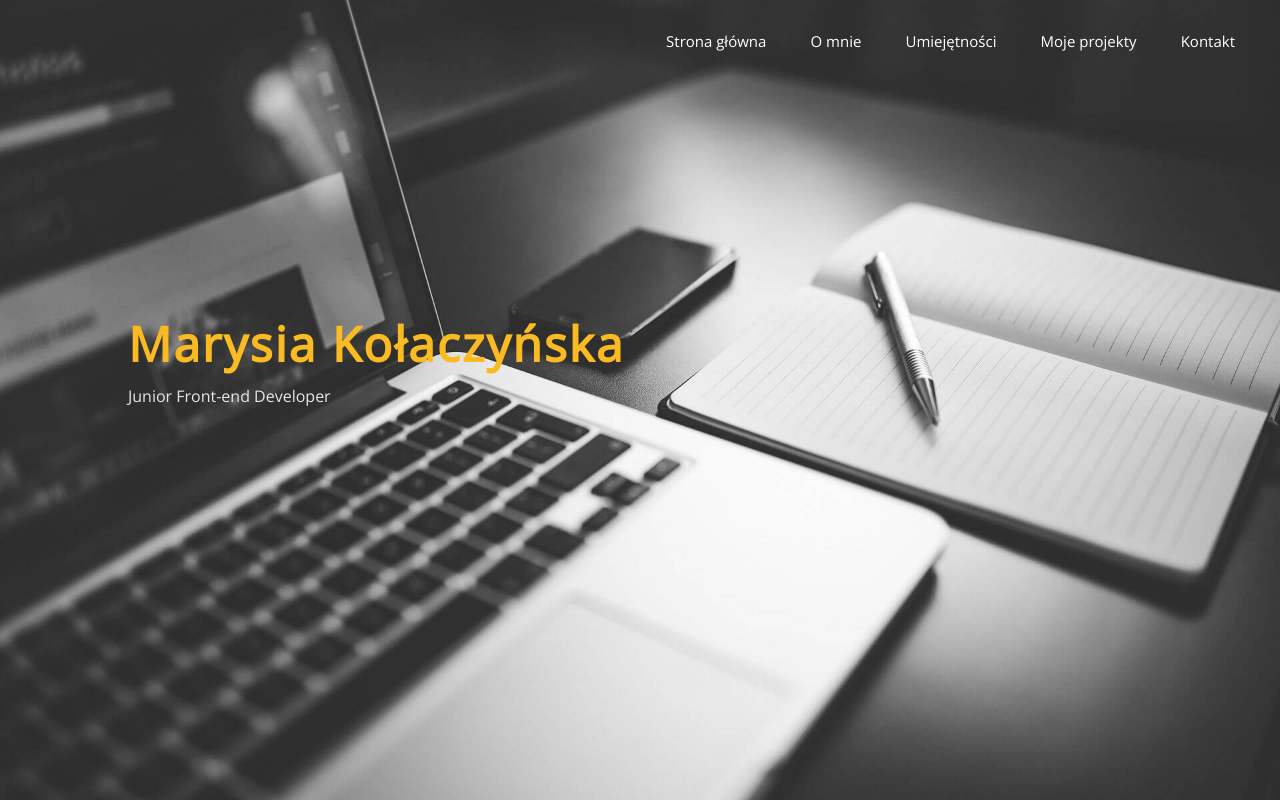
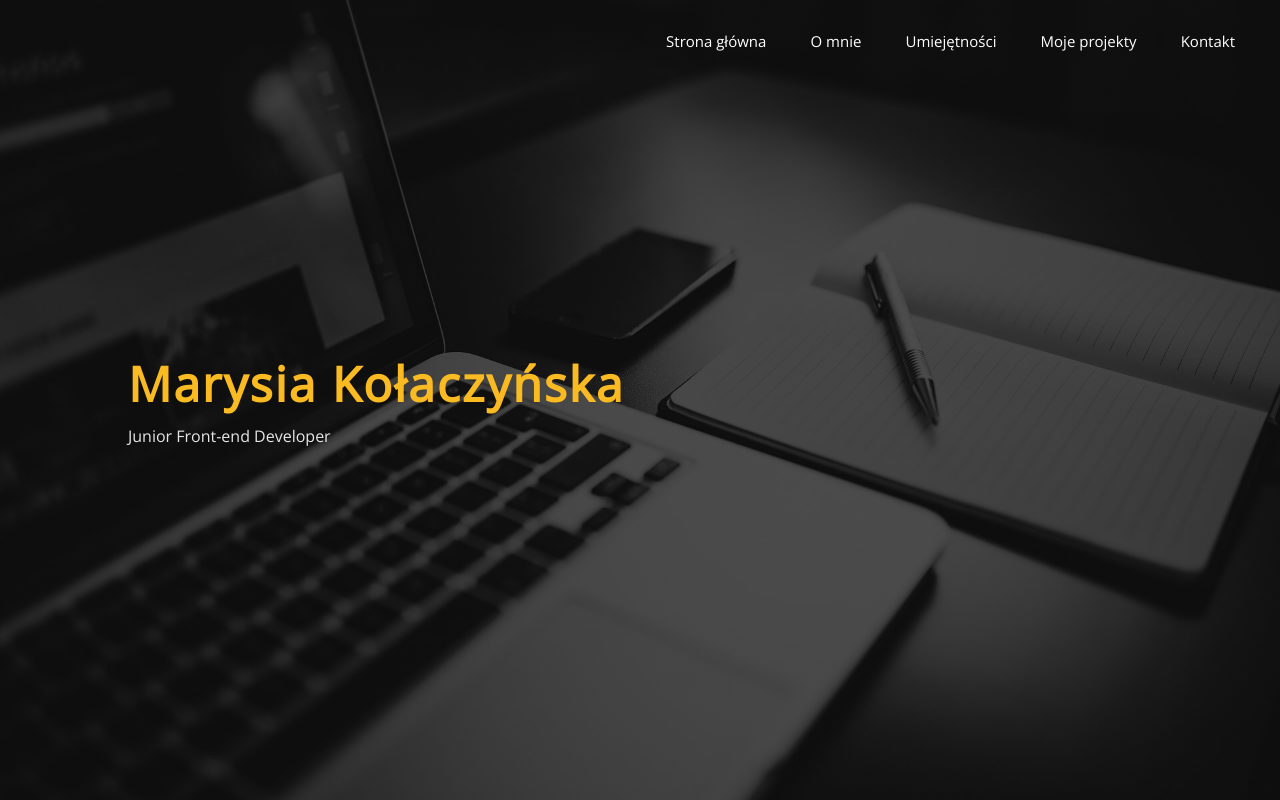
Before and after one commit to marysiaK/portfolio, a website: page index.html in a window 1280 px wide. Shown: the top 800 px of the page. Drawn offline with nearby package versions, Linux system fonts and the light colour scheme.

Commit message:
change linear gradient in hero section

```diff
--- a/sass/sections/_home.scss
+++ b/sass/sections/_home.scss
@@ -9,7 +9,7 @@ p {
     color: $secondary-color;
 }
 .hero {
-    background: url("../images/notebook.jpg") no-repeat center center fixed;
+    background: linear-gradient(rgba(0, 0, 0, 0.7), rgba(0, 0, 0, 0.7)), url("../images/notebook.jpg") no-repeat center center fixed;
     -webkit-background-size: cover;
     -moz-background-size: cover;
     -o-background-size: cover;
@@ -20,7 +20,7 @@ p {
 }
 .hero-content {
     position: absolute;
-    top: 40%;
+    top: 45%;
     left: 10%;
 
 
```
Also changed, not shown: css/main.css.
